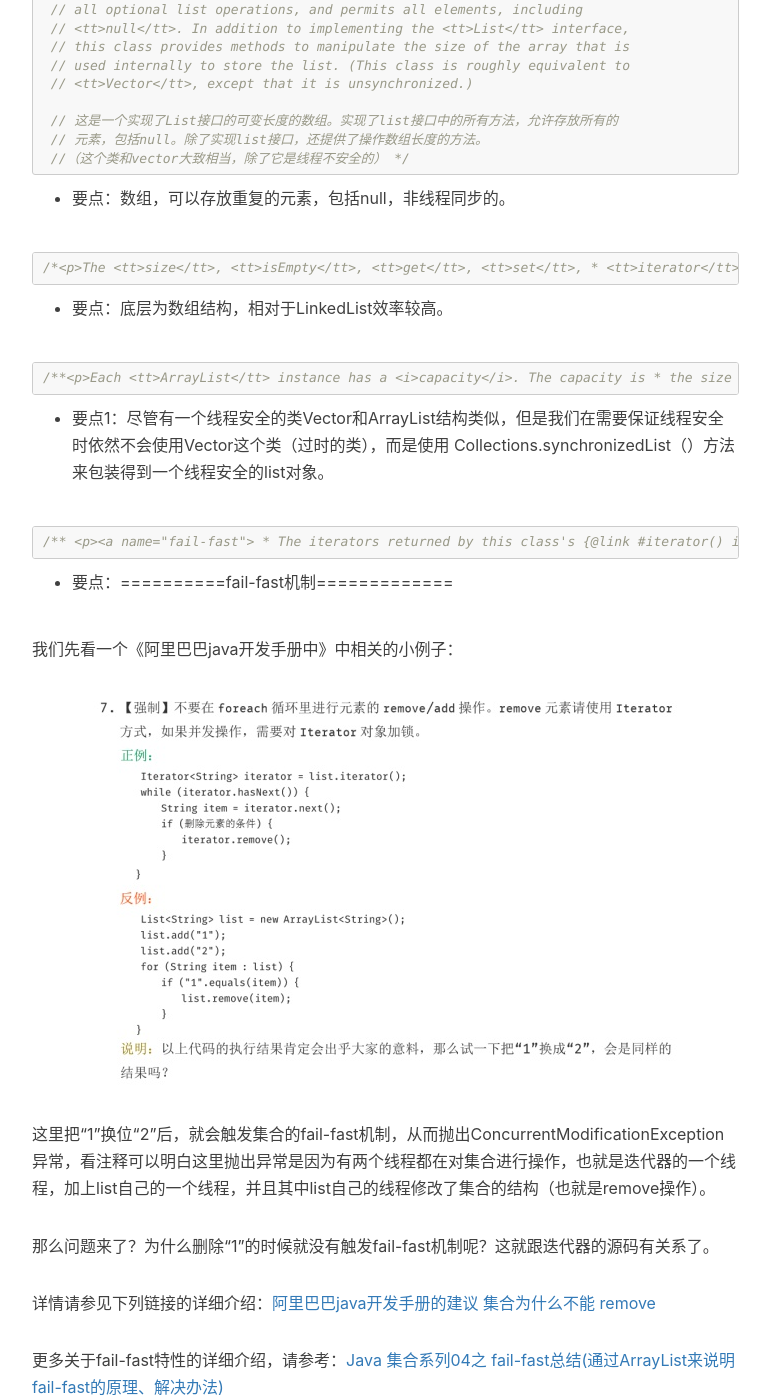
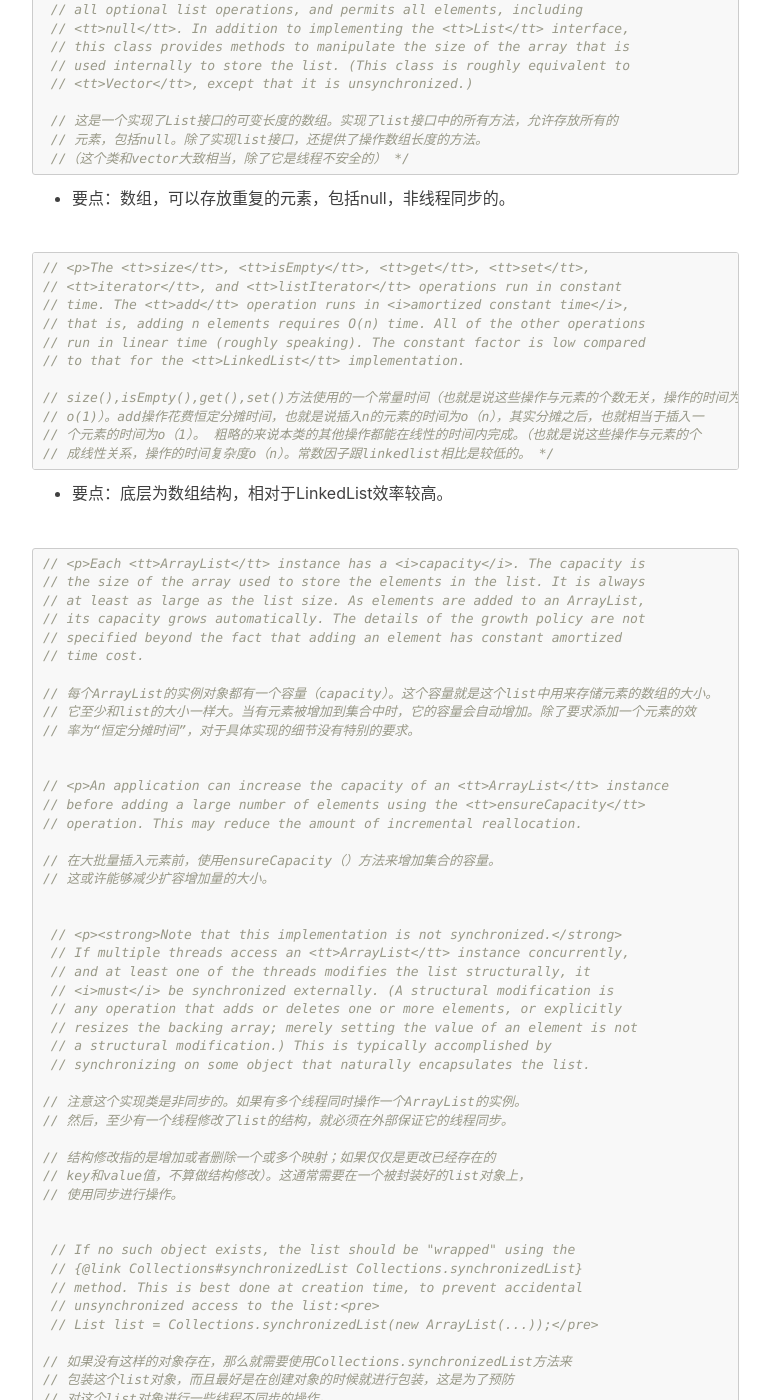
Before and after one commit to JackMouse666/JackMouse666.github.io, a Jekyll site: the page built from _posts/2018-07-05-arraylist.md, in a window 1280 px wide and 1400 px high, scrolled down 690 px. Shown: the whole window, without its empty margins (233-1003 px from the left). Built offline with Jekyll 4.4.1, drawn with Linux system fonts in a browser that asks for light colours; nearby versions of some CDN libraries; comment, search, counter and statistics services are not loaded; some of the changed text lies outside the part shown.

Commit message:
modify arraylist

````diff
--- a/_posts/2018-07-05-arraylist.md
+++ b/_posts/2018-07-05-arraylist.md
@@ -30,98 +30,99 @@ tags:
 - 要点：数组，可以存放重复的元素，包括null，非线程同步的。
 
 ```java
-/*<p>The <tt>size</tt>, <tt>isEmpty</tt>, <tt>get</tt>, <tt>set</tt>,
- * <tt>iterator</tt>, and <tt>listIterator</tt> operations run in constant
- * time.  The <tt>add</tt> operation runs in <i>amortized constant time</i>,
- * that is, adding n elements requires O(n) time.  All of the other operations
- * run in linear time (roughly speaking).  The constant factor is low compared
- * to that for the <tt>LinkedList</tt> implementation.
+// <p>The <tt>size</tt>, <tt>isEmpty</tt>, <tt>get</tt>, <tt>set</tt>,
+// <tt>iterator</tt>, and <tt>listIterator</tt> operations run in constant
+// time.  The <tt>add</tt> operation runs in <i>amortized constant time</i>,
+// that is, adding n elements requires O(n) time.  All of the other operations
+// run in linear time (roughly speaking).  The constant factor is low compared
+// to that for the <tt>LinkedList</tt> implementation.
 
-size(),isEmpty(),get(),set()方法使用的一个常量时间（也就是说这些操作与元素的个数无关，操作的时间为
-o(1)）。add操作花费恒定分摊时间，也就是说插入n的元素的时间为o（n），其实分摊之后，也就相当于插入一个元素
-的时间为o（1）。 粗略的来说本类的其他操作都能在线性的时间内完成。（也就是说这些操作与元素的个成线性关系，
-操作的时间复杂度o（n）。常数因子跟linkedlist相比是较低的。 */
+// size(),isEmpty(),get(),set()方法使用的一个常量时间（也就是说这些操作与元素的个数无关，操作的时间为
+// o(1)）。add操作花费恒定分摊时间，也就是说插入n的元素的时间为o（n），其实分摊之后，也就相当于插入一
+// 个元素的时间为o（1）。 粗略的来说本类的其他操作都能在线性的时间内完成。（也就是说这些操作与元素的个
+// 成线性关系，操作的时间复杂度o（n）。常数因子跟linkedlist相比是较低的。 */
 ```
 
 - 要点：底层为数组结构，相对于LinkedList效率较高。
 
 ```java
-/**<p>Each <tt>ArrayList</tt> instance has a <i>capacity</i>.  The capacity is
- * the size of the array used to store the elements in the list.  It is always
- * at least as large as the list size.  As elements are added to an ArrayList,
- * its capacity grows automatically.  The details of the growth policy are not
- * specified beyond the fact that adding an element has constant amortized
- * time cost.
+// <p>Each <tt>ArrayList</tt> instance has a <i>capacity</i>.  The capacity is
+// the size of the array used to store the elements in the list.  It is always
+// at least as large as the list size.  As elements are added to an ArrayList,
+// its capacity grows automatically.  The details of the growth policy are not
+// specified beyond the fact that adding an element has constant amortized
+// time cost.
 
-每个ArrayList的实例对象都有一个容量（capacity）。这个容量就是这个list中用来存储元素的数组的大小。它至少
-和list的大小一样大。当有元素被增加到集合中时，它的容量会自动增加。除了要求添加一个元素的效率为“恒定分摊时
-间”，对于具体实现的细节没有特别的要求。
+// 每个ArrayList的实例对象都有一个容量（capacity）。这个容量就是这个list中用来存储元素的数组的大小。
+// 它至少和list的大小一样大。当有元素被增加到集合中时，它的容量会自动增加。除了要求添加一个元素的效
+// 率为“恒定分摊时间”，对于具体实现的细节没有特别的要求。
 
 
-<p>An application can increase the capacity of an <tt>ArrayList</tt> instance
- * before adding a large number of elements using the <tt>ensureCapacity</tt>
- * operation.  This may reduce the amount of incremental reallocation.
+// <p>An application can increase the capacity of an <tt>ArrayList</tt> instance
+// before adding a large number of elements using the <tt>ensureCapacity</tt>
+// operation.  This may reduce the amount of incremental reallocation.
 
-在大批量插入元素前，使用ensureCapacity（）方法来增加集合的容量。
-这或许能够减少扩容增加量的大小。
+// 在大批量插入元素前，使用ensureCapacity（）方法来增加集合的容量。
+// 这或许能够减少扩容增加量的大小。
 
 
-* <p><strong>Note that this implementation is not synchronized.</strong>
- * If multiple threads access an <tt>ArrayList</tt> instance concurrently,
- * and at least one of the threads modifies the list structurally, it
- * <i>must</i> be synchronized externally.  (A structural modification is
- * any operation that adds or deletes one or more elements, or explicitly
- * resizes the backing array; merely setting the value of an element is not
- * a structural modification.)  This is typically accomplished by
- * synchronizing on some object that naturally encapsulates the list.
+ // <p><strong>Note that this implementation is not synchronized.</strong>
+ // If multiple threads access an <tt>ArrayList</tt> instance concurrently,
+ // and at least one of the threads modifies the list structurally, it
+ // <i>must</i> be synchronized externally.  (A structural modification is
+ // any operation that adds or deletes one or more elements, or explicitly
+ // resizes the backing array; merely setting the value of an element is not
+ // a structural modification.)  This is typically accomplished by
+ // synchronizing on some object that naturally encapsulates the list.
 
-注意这个实现类是非同步的。如果有多个线程同时操作一个ArrayList的实例。
-然后，至少有一个线程修改了list的结构，就必须在外部保证它的线程同步。
+// 注意这个实现类是非同步的。如果有多个线程同时操作一个ArrayList的实例。
+// 然后，至少有一个线程修改了list的结构，就必须在外部保证它的线程同步。
 
-结构修改指的是增加或者删除一个或多个映射；如果仅仅是更改已经存在的
-key和value值，不算做结构修改）。这通常需要在一个被封装好的list对象上，
-使用同步进行操作。
+// 结构修改指的是增加或者删除一个或多个映射；如果仅仅是更改已经存在的
+// key和value值，不算做结构修改）。这通常需要在一个被封装好的list对象上，
+// 使用同步进行操作。
 
 
- * If no such object exists, the list should be "wrapped" using the
- * {@link Collections#synchronizedList Collections.synchronizedList}
- * method.  This is best done at creation time, to prevent accidental
- * unsynchronized access to the list:<pre>
- *   List list = Collections.synchronizedList(new ArrayList(...));</pre>
+ // If no such object exists, the list should be "wrapped" using the
+ // {@link Collections#synchronizedList Collections.synchronizedList}
+ //  method.  This is best done at creation time, to prevent accidental
+ // unsynchronized access to the list:<pre>
+ //  List list = Collections.synchronizedList(new ArrayList(...));</pre>
 
-如果没有这样的对象存在，那么就需要使用Collections.synchronizedList方法来
-包装这个list对象，而且最好是在创建对象的时候就进行包装，这是为了预防
-对这个list对象进行一些线程不同步的操作。
-举个例子：List list = Collections.synchronizedList(new ArrayList(...)); */
+// 如果没有这样的对象存在，那么就需要使用Collections.synchronizedList方法来
+// 包装这个list对象，而且最好是在创建对象的时候就进行包装，这是为了预防
+// 对这个list对象进行一些线程不同步的操作。
+// 举个例子：List list = Collections.synchronizedList(new ArrayList(...)); */
 ```
 
 - 要点1：尽管有一个线程安全的类Vector和ArrayList结构类似，但是我们在需要保证线程安全时依然不会使用Vector这个类（过时的类），而是使用 Collections.synchronizedList（）方法来包装得到一个线程安全的list对象。
 
 ```java
-/** <p><a name="fail-fast">
- * The iterators returned by this class's {@link #iterator() iterator} and
- * {@link #listIterator(int) listIterator} methods are <em>fail-fast</em>:</a>
- * if the list is structurally modified at any time after the iterator is
- * created, in any way except through the iterator's own
- * {@link ListIterator#remove() remove} or
- * {@link ListIterator#add(Object) add} methods, the iterator will throw a
- * {@link ConcurrentModificationException}.  Thus, in the face of
- * concurrent modification, the iterator fails quickly and cleanly, rather
- * than risking arbitrary, non-deterministic behavior at an undetermined
- * time in the future.
+// <p><a name="fail-fast">
+// The iterators returned by this class's {@link #iterator() iterator} and
+// {@link #listIterator(int) listIterator} methods are <em>fail-fast</em>:</a>
+// if the list is structurally modified at any time after the iterator is
+// created, in any way except through the iterator's own
+// {@link ListIterator#remove() remove} or
+// {@link ListIterator#add(Object) add} methods, the iterator will throw a
+// {@link ConcurrentModificationException}.  Thus, in the face of
+// concurrent modification, the iterator fails quickly and cleanly, rather
+// than risking arbitrary, non-deterministic behavior at an undetermined
+// time in the future.
 
 
- * 该类的集合视图方法返回的迭代器是fail-fast机制的:在迭代器被创建后,如果list对象   被结构化修改后,无论
- 在何时,使用何种方法(除了迭代器本身的remove方法)来修改它,都   会抛出ConcurrentModificationException.
- (也就是ArrayList的expectedModCount和   modCount对不上的时候会抛出上述异常.)因此,面对并发修改操作时,
- 迭代器会迅速且清晰地报错.而不是冒着在不确定的时间做不确定的操作的风险.
+// 该类的集合视图方法返回的迭代器是fail-fast机制的:在迭代器被创建后,如果list对象   被结构化修改后,无论
+// 在何时,使用何种方法(除了迭代器本身的remove方法)来修改它,都会抛出
+// ConcurrentModificationException.
+// (也就是ArrayList的expectedModCount和   modCount对不上的时候会抛出上述异常.)因此,面对并发修改操作
+// 时, 迭代器会迅速且清晰地报错.而不是冒着在不确定的时间做不确定的操作的风险.
 
-=======================fail-fast机制====================
-   “快速失败”也就是fail-fast，它是Java集合中的一种错误检测机制。某个线程在对collection进行迭代时，不允
-   许其他线程对该collection进行结构上的修改。例如：
-   假设存在两个线程（线程1、线程2），线程1通过Iterator在遍历集合A中的元素，在某个时候线程2修改了集合A的
-   结构（是结构上面的修改，而不是简单的修改集合元素的内容），那么这个时候程序就会抛出
-   ConcurrentModificationException 异常，从而产生fail-fast。*/
+// =======================fail-fast机制====================
+//   “快速失败”也就是fail-fast，它是Java集合中的一种错误检测机制。某个线程在对collection进行迭代时，
+// 不允许其他线程对该collection进行结构上的修改。例如：
+//  假设存在两个线程（线程1、线程2），线程1通过Iterator在遍历集合A中的元素，在某个时候线程2修改了集合
+// A的结构（是结构上面的修改，而不是简单的修改集合元素的内容），那么这个时候程序就会抛出
+//   ConcurrentModificationException 异常，从而产生fail-fast。*/
 ```
 
 -    要点：==========fail-fast机制=============
@@ -141,17 +142,18 @@ key和value值，不算做结构修改）。这通常需要在一个被封装好
 总结：我们在使用foreach循环时，不要使用add（）和remove（）方法来对集合进行结构上的更改，而是使用迭代器代替进行操作，不然会报并发线程修改异常的错。
 
 ```java
-/*<p>Note that the fail-fast behavior of an iterator cannot be guaranteed
- * as it is, generally speaking, impossible to make any hard guarantees in the
- * presence of unsynchronized concurrent modification.  Fail-fast iterators
- * throw <tt>ConcurrentModificationException</tt> on a best-effort basis.
- * Therefore, it would be wrong to write a program that depended on this
- * exception for its correctness: <i>the fail-fast behavior of iterators
- * should be used only to detect bugs.</i>
+// <p>Note that the fail-fast behavior of an iterator cannot be guaranteed
+//  as it is, generally speaking, impossible to make any hard guarantees in the
+// presence of unsynchronized concurrent modification.  Fail-fast iterators
+//  throw <tt>ConcurrentModificationException</tt> on a best-effort basis.
+// Therefore, it would be wrong to write a program that depended on this
+//  exception for its correctness: <i>the fail-fast behavior of iterators
+// should be used only to detect bugs.</i>
 
-注意,迭代器的fail-fast行为是不能保证的.一般来说,保证非同步的同步操作是不太可能的.在最优基础上,Fail-fast
-迭代器会抛出ConcurrentModificationException.
-因此,写一个为了自身正确性而依赖于这个异常的程序是不对的.迭代器的fail-fast行为应该只是用来检测bug而已.*/
+// 注意,迭代器的fail-fast行为是不能保证的.一般来说,保证非同步的同步操作是不太可能的.在最优基础上,
+// Fail-fast迭代器会抛出ConcurrentModificationException.
+// 因此,写一个为了自身正确性而依赖于这个异常的程序是不对的.迭代器的fail-fast行为应该只是用来检测bug而
+// 已.*/
 ```
 
 - 要点：这意思就是说，要保证线程安全，还是老老实实使用Collections.synchronizedList（）来包装。
@@ -175,27 +177,26 @@ public class ArrayList<E> extends AbstractList<E>
 
     private static final Object[] EMPTY_ELEMENTDATA = {};
 
-    /**
-     * Shared empty array instance used for default sized empty instances. We
-     * distinguish this from EMPTY_ELEMENTDATA to know how much to inflate when
-     * first element is added.
-     * 这个空数组的实例用来给无参构造使用。当调用无参构造方法，返回的是该数组。
-     * 刚创建一个ArrayList 时，其内数据量为0。
-     * 它与EMPTY_ELEMENTDATA的区别就是：该数组是默认返回的，而后者是在用户指定容量为0时返回。
-     */
+
+    //Shared empty array instance used for default sized empty instances. We
+    // distinguish this from EMPTY_ELEMENTDATA to know how much to inflate when
+    // first element is added.
+    // 这个空数组的实例用来给无参构造使用。当调用无参构造方法，返回的是该数组。
+    // 刚创建一个ArrayList 时，其内数据量为0。
+    // 它与EMPTY_ELEMENTDATA的区别就是：该数组是默认返回的，而后者是在用户指定容量为0时返回。
+
     private static final Object[] DEFAULTCAPACITY_EMPTY_ELEMENTDATA = {};
 
-    /**
-     * The array buffer into which the elements of the ArrayList are stored.
-     * The capacity of the ArrayList is the length of this array buffer. Any
-     * empty ArrayList with elementData == DEFAULTCAPACITY_EMPTY_ELEMENTDATA
-     * will be expanded to DEFAULT_CAPACITY when the first element is added.
-     * 保存添加到ArrayList中的元素。
-     * ArrayList的容量就是该数组的长度。
-     * 该值为DEFAULTCAPACITY_EMPTY_ELEMENTDATA 时，当第一次添加元素进入ArrayList中时，
-     * 数组将扩容至DEFAULT_CAPACITY。
-     * 被标记为transient，在对象被序列化的时候不会被序列化
-     */
+
+     // The array buffer into which the elements of the ArrayList are stored.
+     // The capacity of the ArrayList is the length of this array buffer. Any
+     // empty ArrayList with elementData == DEFAULTCAPACITY_EMPTY_ELEMENTDATA
+     // will be expanded to DEFAULT_CAPACITY when the first element is added.
+     // 保存添加到ArrayList中的元素。
+     // ArrayList的容量就是该数组的长度。
+     // 该值为DEFAULTCAPACITY_EMPTY_ELEMENTDATA 时，当第一次添加元素进入ArrayList中时，
+     // 数组将扩容至DEFAULT_CAPACITY。
+     // 被标记为transient，在对象被序列化的时候不会被序列化
     transient Object[] elementData; // non-private to simplify nested class access
 
     /**集合的长度
@@ -209,13 +210,12 @@ public class ArrayList<E> extends AbstractList<E>
 - ArrayList构造方法
 
 ```java
-  /**
-     * Constructs an empty list with the specified initial capacity.
-     *
-     * @param  initialCapacity  the initial capacity of the list
-     * @throws IllegalArgumentException if the specified initial capacity
-     *         is negative
-     */
+
+     // Constructs an empty list with the specified initial capacity
+     // @param  initialCapacity  the initial capacity of the list
+    //  @throws IllegalArgumentException if the specified initial capacity
+    //         is negative
+
 
 // 带初始化值的构造
     public ArrayList(int initialCapacity) {
@@ -230,23 +230,22 @@ public class ArrayList<E> extends AbstractList<E>
         }
     }
 
-    /**
-     * Constructs an empty list with an initial capacity of ten.
-     *构造一个初始容量为 10 的空列表。
-     */
+
+    // Constructs an empty list with an initial capacity of ten.
+     //构造一个初始容量为 10 的空列表。
+
     public ArrayList() {
         this.elementData = DEFAULTCAPACITY_EMPTY_ELEMENTDATA;
     }
 
-    /**
-     * Constructs a list containing the elements of the specified
-     * collection, in the order they are returned by the collection's
-     * iterator.构造一个包含指定 collection 的元素的列表，这些元素是按照该
-     * collection 的迭代器返回它们的顺序排列的。
-     *
-     * @param c the collection whose elements are to be placed into this list
-     * @throws NullPointerException if the specified collection is null
-     */
+
+     // Constructs a list containing the elements of the specified
+     // collection, in the order they are returned by the collection's
+     // iterator.构造一个包含指定 collection 的元素的列表，这些元素是按照该
+     // collection 的迭代器返回它们的顺序排列的。
+     // @param c the collection whose elements are to be placed into this list
+     //@throws NullPointerException if the specified collection is null
+
     public ArrayList(Collection<? extends E> c) {
         elementData = c.toArray();
         if ((size = elementData.length) != 0) {
@@ -267,11 +266,11 @@ public class ArrayList<E> extends AbstractList<E>
 说明：将ArrayList的容量设置为当前size的大小。首先需要明确一个概念，ArrayList的size就是ArrayList的元素个数，length是ArrayList申请的内容空间长度。ArrayList每次都会预申请多一点空间，以便添加元素的时候不需要每次都进行扩容操作，例如我们的元素个数是10个，它申请的内存空间必定会大于10，即length>size，而这个方法就是把ArrayList的内存空间设置为size，去除没有用到的null值空间。这也就是我们为什么每次在获取数据长度是都是调用list.size()而不是list.length()。
 
 ```java
-/**
-     * Trims the capacity of this <tt>ArrayList</tt> instance to be the
-     * list's current size.  An application can use this operation to minimize
-     * the storage of an <tt>ArrayList</tt> instance.
-     */
+
+     // Trims the capacity of this <tt>ArrayList</tt> instance to be the
+    // list's current size.  An application can use this operation to minimize
+    // the storage of an <tt>ArrayList</tt> instance.
+
     public void trimToSize() {
         modCount++;
         if (size < elementData.length) {
@@ -285,13 +284,13 @@ public class ArrayList<E> extends AbstractList<E>
 - 扩容-ensureCapacity等方法
 
 ```java
-    /**
-     * Increases the capacity of this <tt>ArrayList</tt> instance, if
-     * necessary, to ensure that it can hold at least the number of elements
-     * specified by the minimum capacity argument.
-     *
-     * @param   minCapacity   the desired minimum capacity  需要的最小容量
-     */
+
+     // Increases the capacity of this <tt>ArrayList</tt> instance, if
+     // necessary, to ensure that it can hold at least the number of elements
+     // specified by the minimum capacity argument.
+
+     // @param   minCapacity   the desired minimum capacity  需要的最小容量
+
     public void ensureCapacity(int minCapacity) {
 
        // 如果elementData等于DEFAULTCAPACITY_EMPTY_ELEMENTDATA，最小扩容量为
@@ -332,20 +331,20 @@ public class ArrayList<E> extends AbstractList<E>
             grow(minCapacity);
     }
 
-    /**
-     * The maximum size of array to allocate.
-     * Some VMs reserve some header words in an array.
-     * Attempts to allocate larger arrays may result in
-     * OutOfMemoryError: Requested array size exceeds VM limit
-     * ===========================================================
-     * 因为某些VM会在数组中保留一些头字，尝试分配这个最大存储容量，
-     * 可能会导致array容量大于VM的limit，最终导致OutOfMemoryError。
-     * ============================================================
-     */
+
+     // The maximum size of array to allocate.
+     // Some VMs reserve some header words in an array.
+     // Attempts to allocate larger arrays may result in
+     // OutOfMemoryError: Requested array size exceeds VM limit
+     //  ===========================================================
+     // 因为某些VM会在数组中保留一些头字，尝试分配这个最大存储容量，
+     // 可能会导致array容量大于VM的limit，最终导致OutOfMemoryError。
+     // ============================================================
+
     private static final int MAX_ARRAY_SIZE = Integer.MAX_VALUE - 8;
 
-    /**
-     * Increases the capacity to ensure that it can hold at least the
+
+     // Increases the capacity to ensure that it can hold at least the
      * number of elements specified by the minimum capacity argument.
      * ===========================================================
      * 扩容，保证ArrayList至少能存储minCapacity个元素
````
